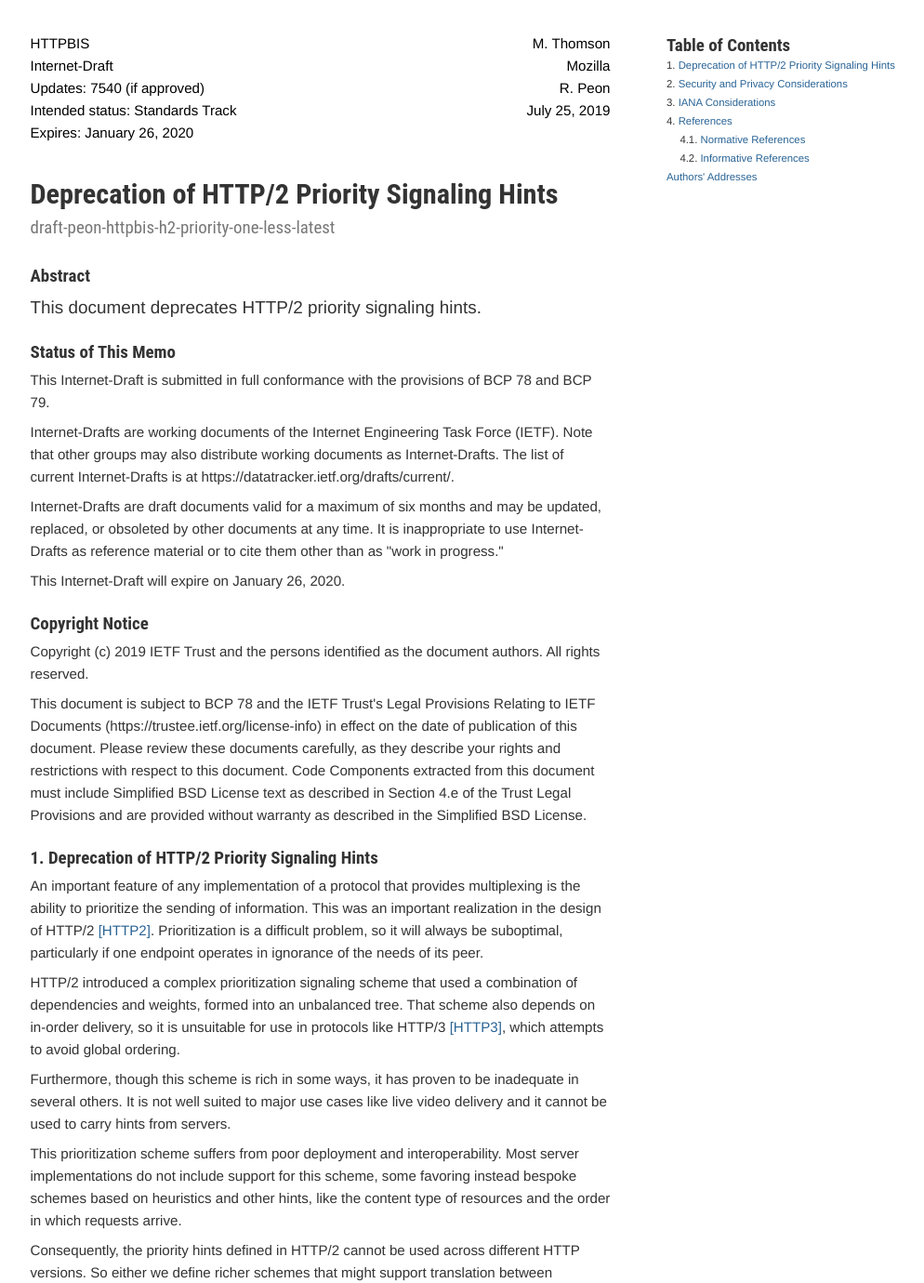
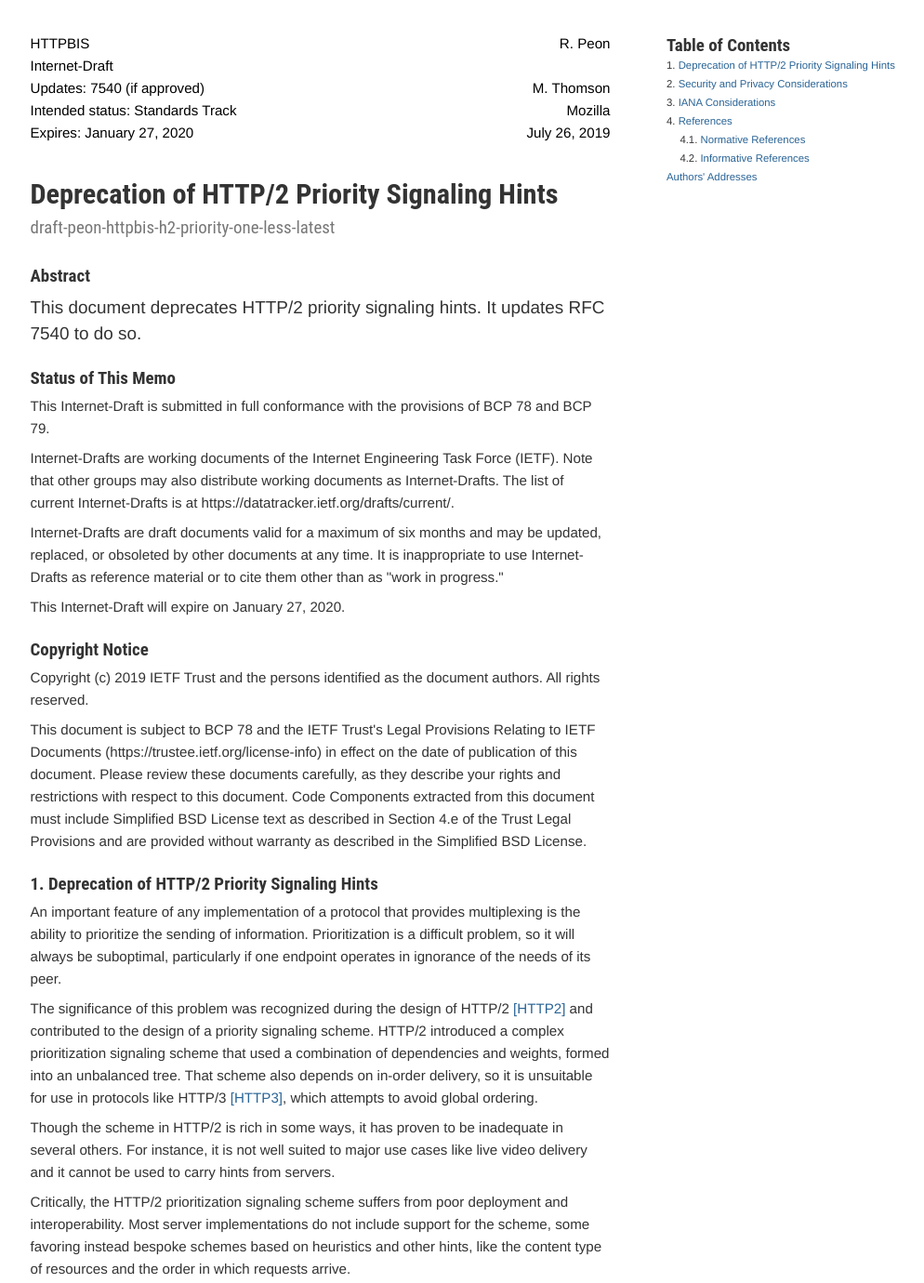
Before and after one commit to unicorn-wg/h2-priority-one-less, a plain HTML site: page draft-peon-httpbis-h2-priority-one-less.html in a window 1280 px wide. Shown: the part 40-1420 px from the top of the page at 93% size, without its empty margins (123-1117 px from the left). Drawn offline with Linux system fonts and the light colour scheme.

Commit message:
Script updating gh-pages from 0d8bb48. [ci skip]

```diff
--- a/draft-peon-httpbis-h2-priority-one-less.html
+++ b/draft-peon-httpbis-h2-priority-one-less.html
@@ -294,11 +294,11 @@ ul.toc li {
   <meta name="generator" content="xml2rfc version 2.22.2 - https://tools.ietf.org/tools/xml2rfc" />
   <link rel="schema.dct" href="http://purl.org/dc/terms/" />
 
-  <meta name="dct.creator" content="Thomson, M. and R. Peon" />
+  <meta name="dct.creator" content="Peon, R. and M. Thomson" />
   <meta name="dct.identifier" content="urn:ietf:id:draft-peon-httpbis-h2-priority-one-less-latest" />
-  <meta name="dct.issued" scheme="ISO8601" content="2019-25" />
-  <meta name="dct.abstract" content="This document deprecates HTTP/2 priority signaling hints." />
-  <meta name="description" content="This document deprecates HTTP/2 priority signaling hints." />
+  <meta name="dct.issued" scheme="ISO8601" content="2019-26" />
+  <meta name="dct.abstract" content="This document deprecates HTTP/2 priority signaling hints.  It updates RFC 7540 to do so." />
+  <meta name="description" content="This document deprecates HTTP/2 priority signaling hints.  It updates RFC 7540 to do so." />
 
 </head>
 
@@ -309,23 +309,23 @@ ul.toc li {
 
     	<tr>
 <td class="left">HTTPBIS</td>
+<td class="right">R. Peon</td>
+</tr>
+<tr>
+<td class="left">Internet-Draft</td>
+<td class="right"></td>
+</tr>
+<tr>
+<td class="left">Updates: 7540 (if approved)</td>
 <td class="right">M. Thomson</td>
 </tr>
 <tr>
-<td class="left">Internet-Draft</td>
+<td class="left">Intended status: Standards Track</td>
 <td class="right">Mozilla</td>
 </tr>
 <tr>
-<td class="left">Updates: 7540 (if approved)</td>
-<td class="right">R. Peon</td>
-</tr>
-<tr>
-<td class="left">Intended status: Standards Track</td>
-<td class="right">July 25, 2019</td>
-</tr>
-<tr>
-<td class="left">Expires: January 26, 2020</td>
-<td class="right"></td>
+<td class="left">Expires: January 27, 2020</td>
+<td class="right">July 26, 2019</td>
 </tr>
 
 
@@ -336,12 +336,12 @@ ul.toc li {
   <span class="filename">draft-peon-httpbis-h2-priority-one-less-latest</span></p>
 
   <h1 id="rfc.abstract"><a href="#rfc.abstract">Abstract</a></h1>
-<p>This document deprecates HTTP/2 priority signaling hints.</p>
+<p>This document deprecates HTTP/2 priority signaling hints.  It updates RFC 7540 to do so.</p>
 <h1 id="rfc.status"><a href="#rfc.status">Status of This Memo</a></h1>
 <p>This Internet-Draft is submitted in full conformance with the provisions of BCP 78 and BCP 79.</p>
 <p>Internet-Drafts are working documents of the Internet Engineering Task Force (IETF).  Note that other groups may also distribute working documents as Internet-Drafts.  The list of current Internet-Drafts is at https://datatracker.ietf.org/drafts/current/.</p>
 <p>Internet-Drafts are draft documents valid for a maximum of six months and may be updated, replaced, or obsoleted by other documents at any time.  It is inappropriate to use Internet-Drafts as reference material or to cite them other than as "work in progress."</p>
-<p>This Internet-Draft will expire on January 26, 2020.</p>
+<p>This Internet-Draft will expire on January 27, 2020.</p>
 <h1 id="rfc.copyrightnotice"><a href="#rfc.copyrightnotice">Copyright Notice</a></h1>
 <p>Copyright (c) 2019 IETF Trust and the persons identified as the document authors.  All rights reserved.</p>
 <p>This document is subject to BCP 78 and the IETF Trust's Legal Provisions Relating to IETF Documents (https://trustee.ietf.org/license-info) in effect on the date of publication of this document.  Please review these documents carefully, as they describe your rights and restrictions with respect to this document.  Code Components extracted from this document must include Simplified BSD License text as described in Section 4.e of the Trust Legal Provisions and are provided without warranty as described in the Simplified BSD License.</p>
@@ -372,10 +372,10 @@ ul.toc li {
   <h1 id="rfc.section.1">
 <a href="#rfc.section.1">1.</a> <a href="#deprecation-of-http2-priority-signaling-hints" id="deprecation-of-http2-priority-signaling-hints">Deprecation of HTTP/2 Priority Signaling Hints</a>
 </h1>
-<p id="rfc.section.1.p.1">An important feature of any implementation of a protocol that provides multiplexing is the ability to prioritize the sending of information.  This was an important realization in the design of HTTP/2 <a href="#HTTP2" class="xref">[HTTP2]</a>.  Prioritization is a difficult problem, so it will always be suboptimal, particularly if one endpoint operates in ignorance of the needs of its peer.</p>
-<p id="rfc.section.1.p.2">HTTP/2 introduced a complex prioritization signaling scheme that used a combination of dependencies and weights, formed into an unbalanced tree. That scheme also depends on in-order delivery, so it is unsuitable for use in protocols like HTTP/3 <a href="#HTTP3" class="xref">[HTTP3]</a>, which attempts to avoid global ordering.</p>
-<p id="rfc.section.1.p.3">Furthermore, though this scheme is rich in some ways, it has proven to be inadequate in several others.  It is not well suited to major use cases like live video delivery and it cannot be used to carry hints from servers.</p>
-<p id="rfc.section.1.p.4">This prioritization scheme suffers from poor deployment and interoperability.  Most server implementations do not include support for this scheme, some favoring instead bespoke schemes based on heuristics and other hints, like the content type of resources and the order in which requests arrive.</p>
+<p id="rfc.section.1.p.1">An important feature of any implementation of a protocol that provides multiplexing is the ability to prioritize the sending of information.  Prioritization is a difficult problem, so it will always be suboptimal, particularly if one endpoint operates in ignorance of the needs of its peer.</p>
+<p id="rfc.section.1.p.2">The significance of this problem was recognized during the design of HTTP/2 <a href="#HTTP2" class="xref">[HTTP2]</a> and contributed to the design of a priority signaling scheme.  HTTP/2 introduced a complex prioritization signaling scheme that used a combination of dependencies and weights, formed into an unbalanced tree. That scheme also depends on in-order delivery, so it is unsuitable for use in protocols like HTTP/3 <a href="#HTTP3" class="xref">[HTTP3]</a>, which attempts to avoid global ordering.</p>
+<p id="rfc.section.1.p.3">Though the scheme in HTTP/2 is rich in some ways, it has proven to be inadequate in several others.  For instance, it is not well suited to major use cases like live video delivery and it cannot be used to carry hints from servers.</p>
+<p id="rfc.section.1.p.4">Critically, the HTTP/2 prioritization signaling scheme suffers from poor deployment and interoperability.  Most server implementations do not include support for the scheme, some favoring instead bespoke schemes based on heuristics and other hints, like the content type of resources and the order in which requests arrive.</p>
 <p id="rfc.section.1.p.5">Consequently, the priority hints defined in HTTP/2 cannot be used across different HTTP versions.  So either we define richer schemes that might support translation between versions, or we suffer information loss if multiple versions are in use.</p>
 <p id="rfc.section.1.p.6">Retaining the HTTP/2 priority scheme increases the complexity of the entire system without any evidence that the value it provides offsets that complexity.</p>
 <p id="rfc.section.1.p.7">This document formally deprecates the priority scheme defined in HTTP/2, acknowledging the lack of wide interoperability and its lack of suitability for new protocol versions and current use cases.</p>
@@ -408,6 +408,27 @@ ul.toc li {
 <div class="avoidbreak">
   <address class="vcard">
 	<span class="vcardline">
+	  <span class="fn">Roberto Peon</span>
+	  <span class="n hidden">
+		<span class="family-name">Peon</span>
+	  </span>
+	</span>
+	<span class="org vcardline"></span>
+	<span class="adr">
+
+	  <span class="vcardline">
+		<span class="locality"></span>
+		<span class="region"></span>
+		<span class="code"></span>
+	  </span>
+	  <span class="country-name vcardline"></span>
+	</span>
+	<span class="vcardline">EMail: <a href="mailto:grmocg@gmail.com">grmocg@gmail.com</a></span>
+
+  </address>
+</div><div class="avoidbreak">
+  <address class="vcard">
+	<span class="vcardline">
 	  <span class="fn">Martin Thomson</span>
 	  <span class="n hidden">
 		<span class="family-name">Thomson</span>
@@ -426,27 +447,6 @@ ul.toc li {
 	<span class="vcardline">EMail: <a href="mailto:mt@lowentropy.net">mt@lowentropy.net</a></span>
 
   </address>
-</div><div class="avoidbreak">
-  <address class="vcard">
-	<span class="vcardline">
-	  <span class="fn">Roberto Peon</span>
-	  <span class="n hidden">
-		<span class="family-name">Peon</span>
-	  </span>
-	</span>
-	<span class="org vcardline"></span>
-	<span class="adr">
-
-	  <span class="vcardline">
-		<span class="locality"></span>
-		<span class="region"></span>
-		<span class="code"></span>
-	  </span>
-	  <span class="country-name vcardline"></span>
-	</span>
-	<span class="vcardline">EMail: <a href="mailto:grmocg@gmail.com">grmocg@gmail.com</a></span>
-
-  </address>
 </div>
 
 </body>
```
Also changed, not shown: draft-peon-httpbis-h2-priority-one-less.txt.
